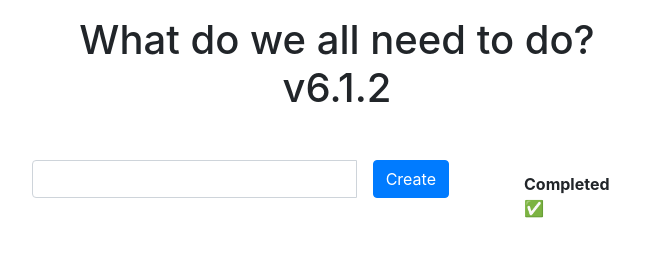
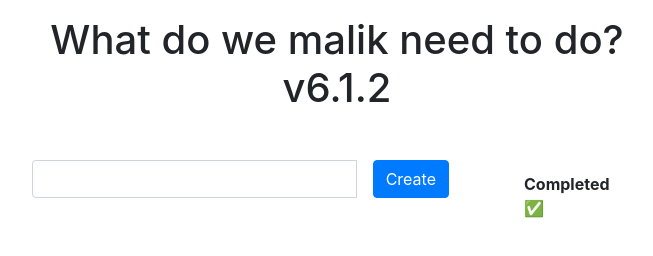
Before and after one commit to Abid-Amjad/todo-app, a website: page public/index.html in a window 1280 px wide. Shown: the whole page, without its empty margins (303-956 px from the left). Drawn offline with nearby package versions, Linux system fonts and the light colour scheme; no server answers.

Commit message:
codechange2

```diff
--- a/public/index.html
+++ b/public/index.html
@@ -10,7 +10,7 @@
   </head>
   <body>
     <div class="container mt-3 w-50">
-      <h1 class="mb-5 text-center">What do we all need to do? v6.1.2</h1>
+      <h1 class="mb-5 text-center">What do we malik need to do? v6.1.2</h1>
       <div class="row">
         <div class="col-9 pr-5">
           <div class="input-group mb-3">
```
